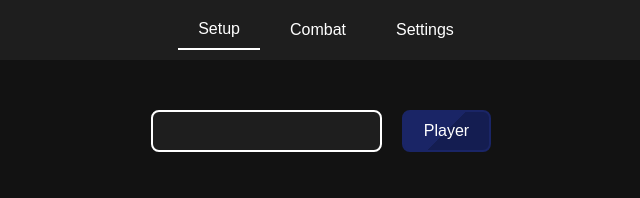
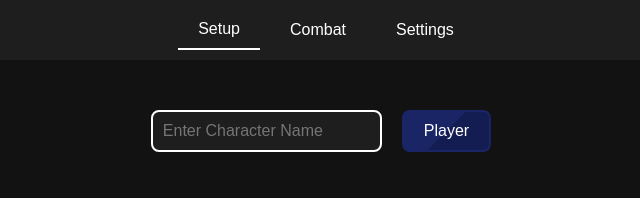
Before and after one commit to Zungrysoft/modern-combat-manager, a React (Create React App) app: page / in a window 1280 px wide. Both pictures are taken after a click on the button 640 px from the left and 135 px from the top of the page. Shown: the top 198 px of the page, without its empty margins (314-954 px from the left). Built offline with nearby package versions, Linux system fonts and the light colour scheme.

Commit message:
Added placeholder text

```diff
--- a/src/components/CharacterRow.js
+++ b/src/components/CharacterRow.js
@@ -3,7 +3,7 @@ import TextInput from "./TextInput";
 
 const CharacterRow = ({ data, setCharacter }) => {
   return <div className="horizontal-container">
-    <TextInput value={data.name} onChange={(val) => setCharacter({...data, name: val})}/>
+    <TextInput value={data.name} placeholder="Enter Character Name" onChange={(val) => setCharacter({...data, name: val})}/>
     <SquareButton text={data.isNpc ? "NPC" : "Player"} color={data.isNpc ? "#661010" : "#1a2566"} onClick={() => setCharacter({...data, isNpc: !data.isNpc})}/>
   </div>
 };
--- a/src/components/TextInput.js
+++ b/src/components/TextInput.js
@@ -1,6 +1,6 @@
 import React from 'react';
 
-function TextInput({ value, onChange }) {
+function TextInput({ value, placeholder, onChange }) {
   const handleChange = (event) => {
     onChange(event.target.value);
   };
@@ -10,6 +10,7 @@ function TextInput({ value, onChange }) {
       type="text"
       className="text-input"
       value={value}
+      placeholder={placeholder}
       onChange={handleChange}
     />
   );
```
